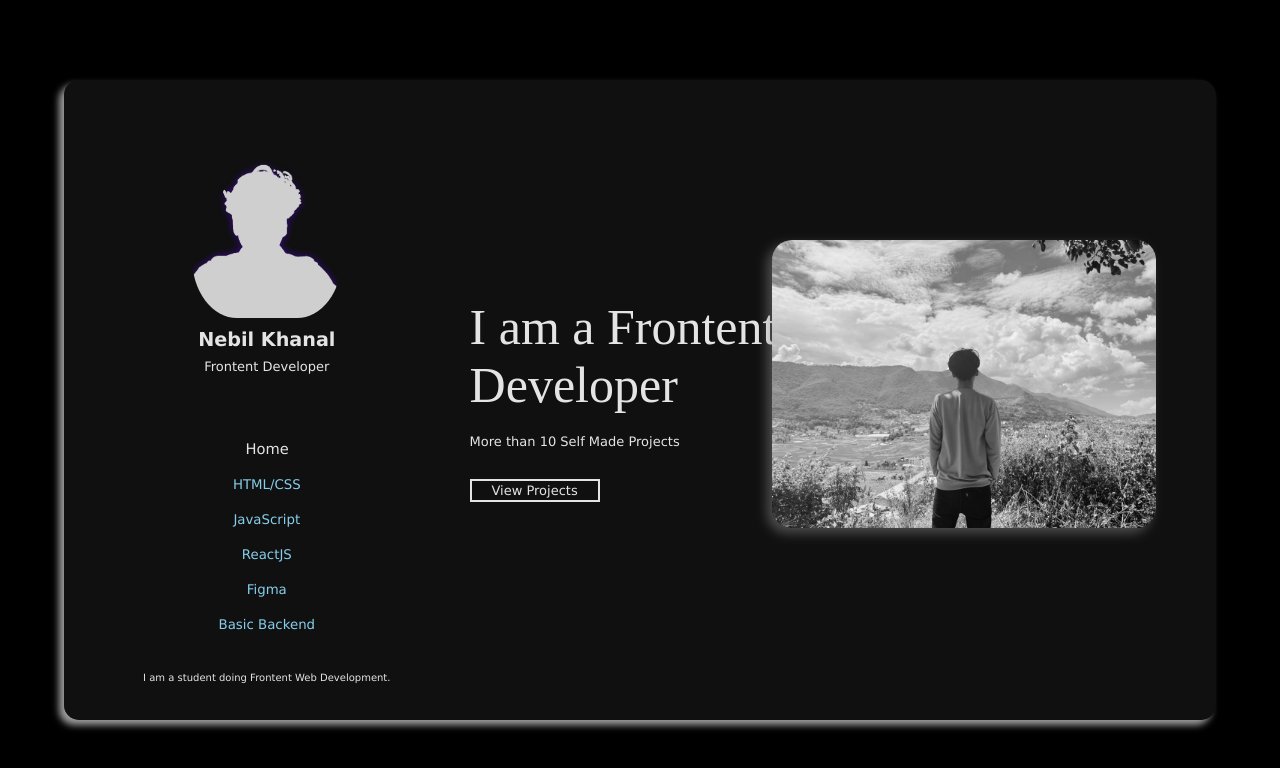
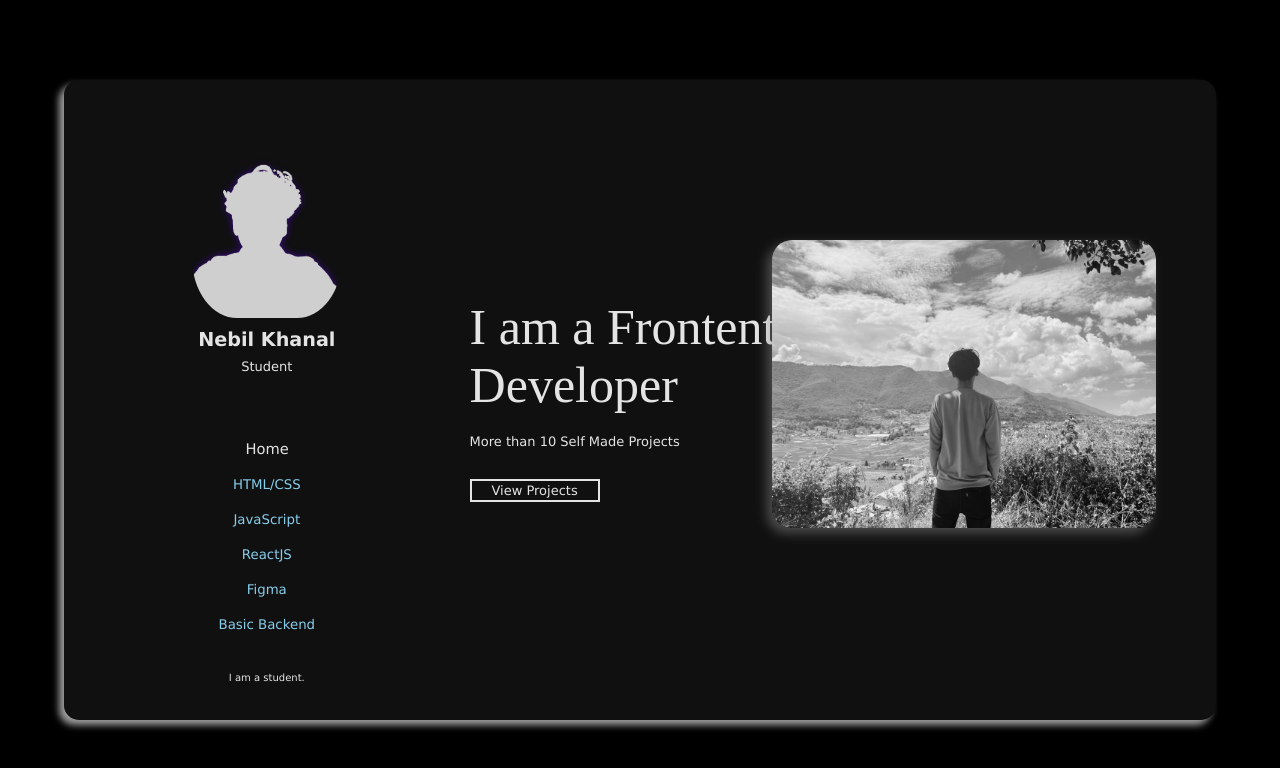
Before and after one commit to n3vilreal/portfolio-website, a plain HTML site: page index.html in a window 1280 px wide. Drawn offline with Linux system fonts and the light colour scheme.

Commit message:
Update index.html

```diff
--- a/index.html
+++ b/index.html
@@ -19,7 +19,7 @@
                 <div class="information">
                     <div alt="" class="my-image"></div>
                     <span class="my-name">Nebil Khanal</span>
-                    <span class="my-bio">Frontent Developer</span>
+                    <span class="my-bio">Student</span>
                 </div>
 
                 <div class="nav-bar">
@@ -34,7 +34,7 @@
                 </div>
 
                 <span class="about-me">
-                    I am a student doing Frontent Web Development.
+                    I am a student.
                 </span>
 
             </div>
```
